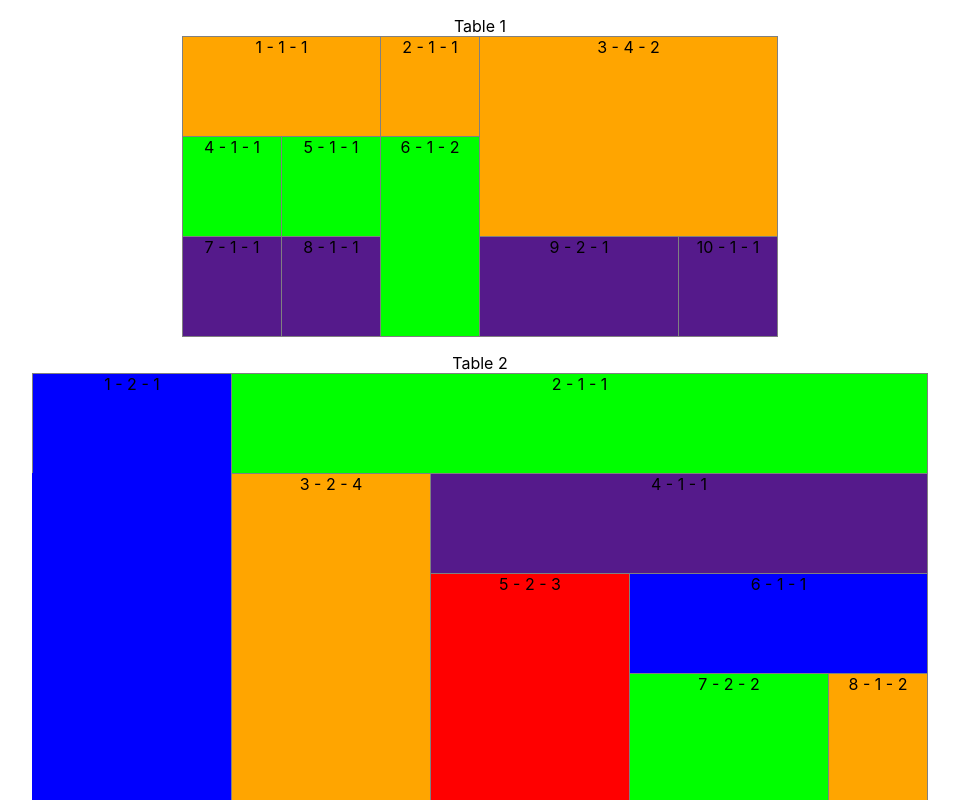
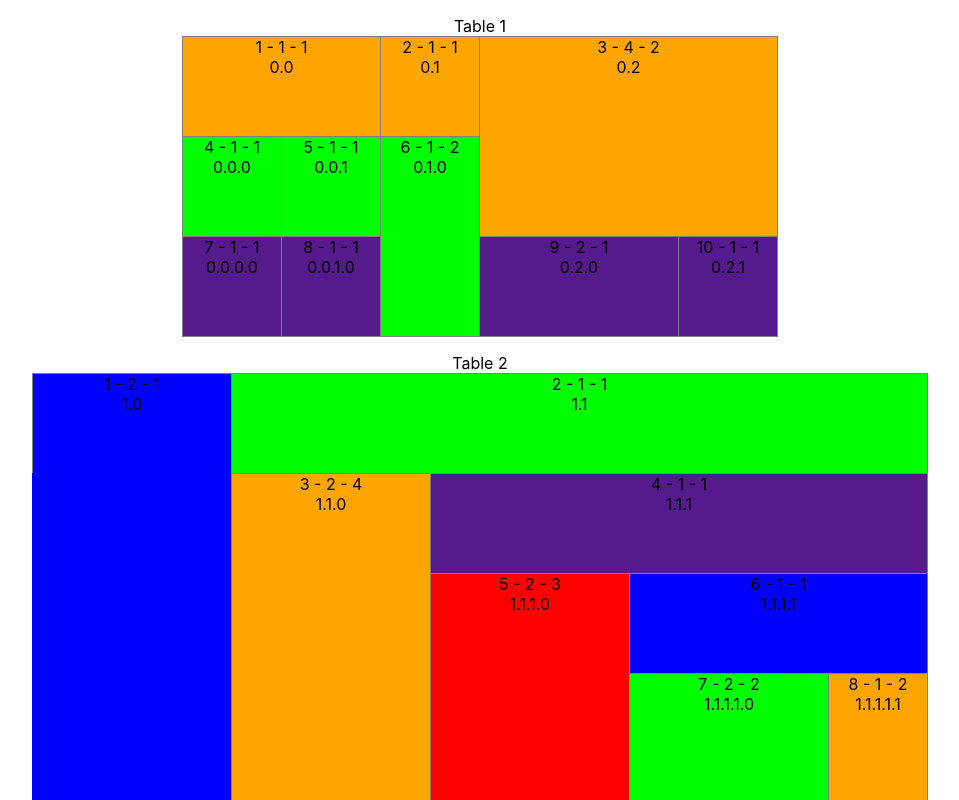
Before and after one commit to ravendyg/table, a React (Create React App) app: page / in a window 1280 px wide. Shown: the top 800 px of the page, without its empty margins (160-1119 px from the left). Built offline with nearby package versions, Linux system fonts and the light colour scheme.

Commit message:
Fix id creation

```diff
--- a/src/App.tsx
+++ b/src/App.tsx
@@ -167,10 +167,11 @@ class App extends React.PureComponent {
     render() {
         return (
             <div className="App">
-                {tables.map(table => (
+                {tables.map((table, index) => (
                     <Table
                         key={table.name}
                         table={table}
+                        id={`${index}`}
                     />
                 ))}
             </div>
--- a/src/Components/Cell.tsx
+++ b/src/Components/Cell.tsx
@@ -12,7 +12,7 @@ interface IState { }
 
 export class Cell extends React.PureComponent<IProps, IState> {
     renderChild = (cell: ICell, index: number) => {
-        const id = `${this.props.id}.${index};`
+        const id = `${this.props.id}.${index}`
 
         return <Cell
             key={id}
@@ -40,6 +40,7 @@ export class Cell extends React.PureComponent<IProps, IState> {
                 horizontalSpan = 1,
                 children,
             },
+            id,
         } = this.props;
         let cellStyle: any = {
             backgroundColor: color,
@@ -55,8 +56,13 @@ export class Cell extends React.PureComponent<IProps, IState> {
         const className = 'cell';
 
         return <div className={className} style={cellStyle}>
-            <div className='cell--content' style={contentStyle}>
+            <div
+                className='cell--content'
+                style={contentStyle}
+            >
                 {`${value} - ${horizontalSpan} - ${verticalSpan}`}
+                <br/>
+                {id}
             </div>
             {this.renderChildren(children)}
         </div>;
--- a/src/Components/Table.tsx
+++ b/src/Components/Table.tsx
@@ -3,17 +3,20 @@ import { ICell, ITable } from '../Models';
 import { Cell } from './Cell';
 
 interface IProps {
+    id: string;
     table: ITable;
 }
 
 interface IState {}
 
 export class Table extends React.PureComponent<IProps, IState> {
-    renderCell = (cell: ICell, id: number) => {
+    renderCell = (cell: ICell, index: number) => {
+        const tableId = this.props.id;
+        const id = `${tableId}.${index}`;
         return <Cell
-            key={`${id}`}
+            key={id}
             cell={cell}
-            id={`${id}`}
+            id={id}
         />;
     }
 
```
